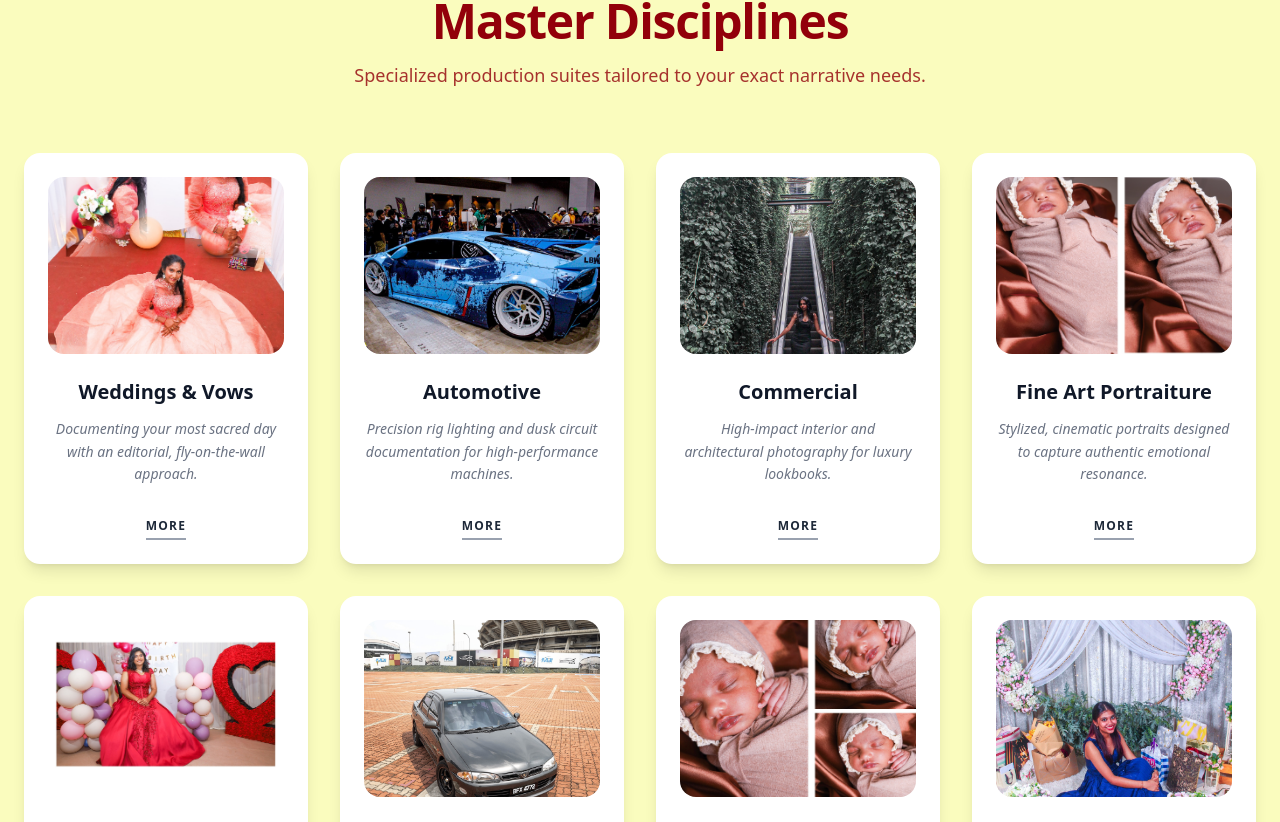
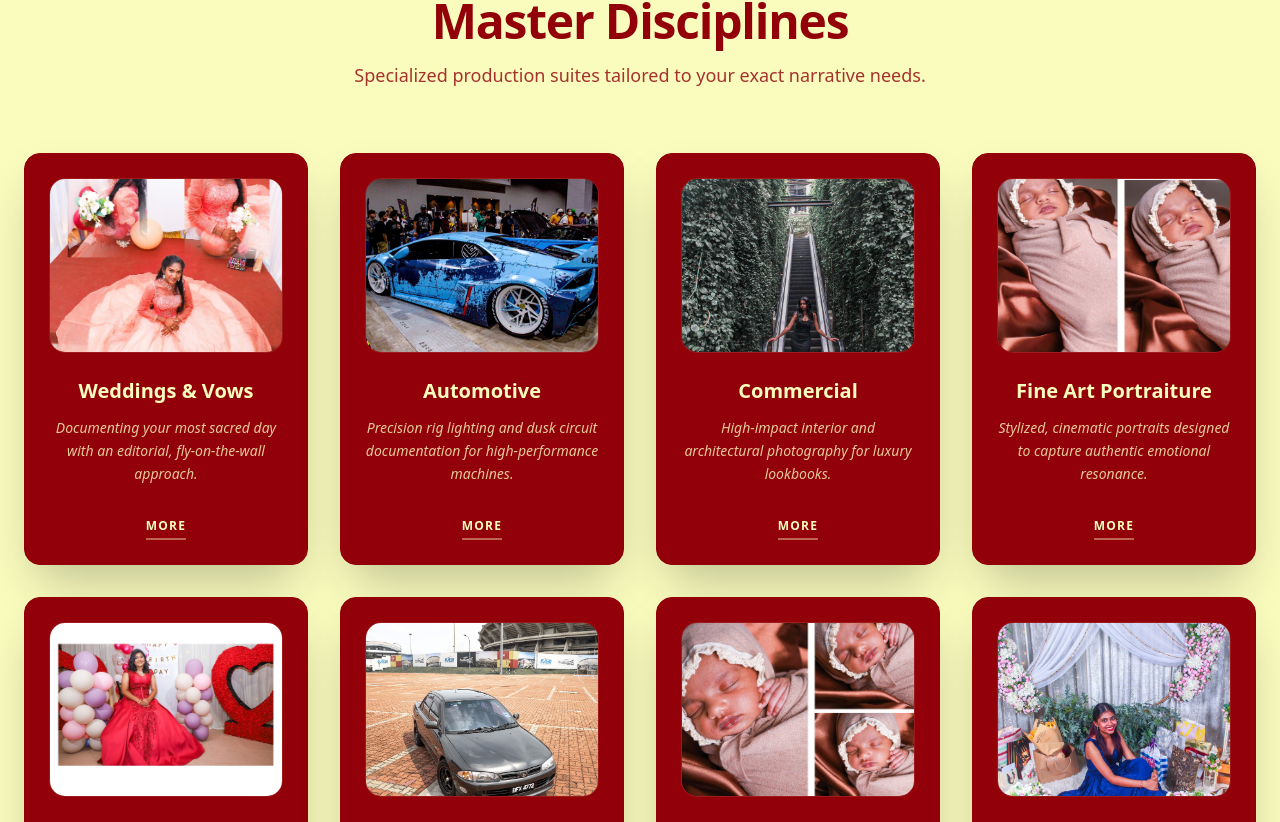
Before and after one commit to Lavanyaa7s/ink-and-paper-archives, a Next.js app: page / in a window 1280 px wide. Shown: the part 3758-4580 px from the top of the page. Built offline with nearby package versions, Linux system fonts and the light colour scheme; a web font is replaced by a local one.

Commit message:
style: update services card layout to match the sangria and champagne website theme

```diff
--- a/src/components/ServicesSection.tsx
+++ b/src/components/ServicesSection.tsx
@@ -74,10 +74,10 @@ export default function ServicesSection() {
               viewport={{ once: true }}
               transition={{ duration: 0.5, delay: index * 0.1 }}
               variants={fadeUp}
-              className="bg-white rounded-2xl p-6 flex flex-col items-center text-center shadow-lg hover:shadow-xl transition-shadow duration-300"
+              className="bg-[#92000A] text-[#FAFCBE] rounded-2xl p-6 flex flex-col items-center text-center shadow-2xl hover:shadow-[0_20px_50px_rgba(146,0,10,0.4)] hover:-translate-y-2 transition-all duration-300 border border-[#92000A]"
             >
               {/* Image Container */}
-              <div className="w-full aspect-[4/3] relative rounded-2xl overflow-hidden mb-6">
+              <div className="w-full aspect-[4/3] relative rounded-2xl overflow-hidden mb-6 border border-[#FAFCBE]/10">
                 <Image
                   src={service.image}
                   alt={service.title}
@@ -87,13 +87,13 @@ export default function ServicesSection() {
               </div>
 
               {/* Text Content */}
-              <h3 className="text-xl font-bold mb-3 text-gray-900">{service.title}</h3>
-              <p className="text-sm text-gray-500 italic mb-8 flex-grow leading-relaxed">
+              <h3 className="text-xl font-bold mb-3">{service.title}</h3>
+              <p className="text-sm opacity-80 italic mb-8 flex-grow leading-relaxed">
                 {service.description}
               </p>
 
               {/* MORE Link */}
-              <button className="text-xs font-bold tracking-widest text-gray-800 uppercase border-b-2 border-gray-400 pb-1 hover:border-gray-900 transition-colors mt-auto">
+              <button className="text-xs font-bold tracking-widest uppercase border-b-2 border-[#FAFCBE]/40 pb-1 hover:border-[#FAFCBE] transition-colors mt-auto">
                 MORE
               </button>
             </motion.div>
```
